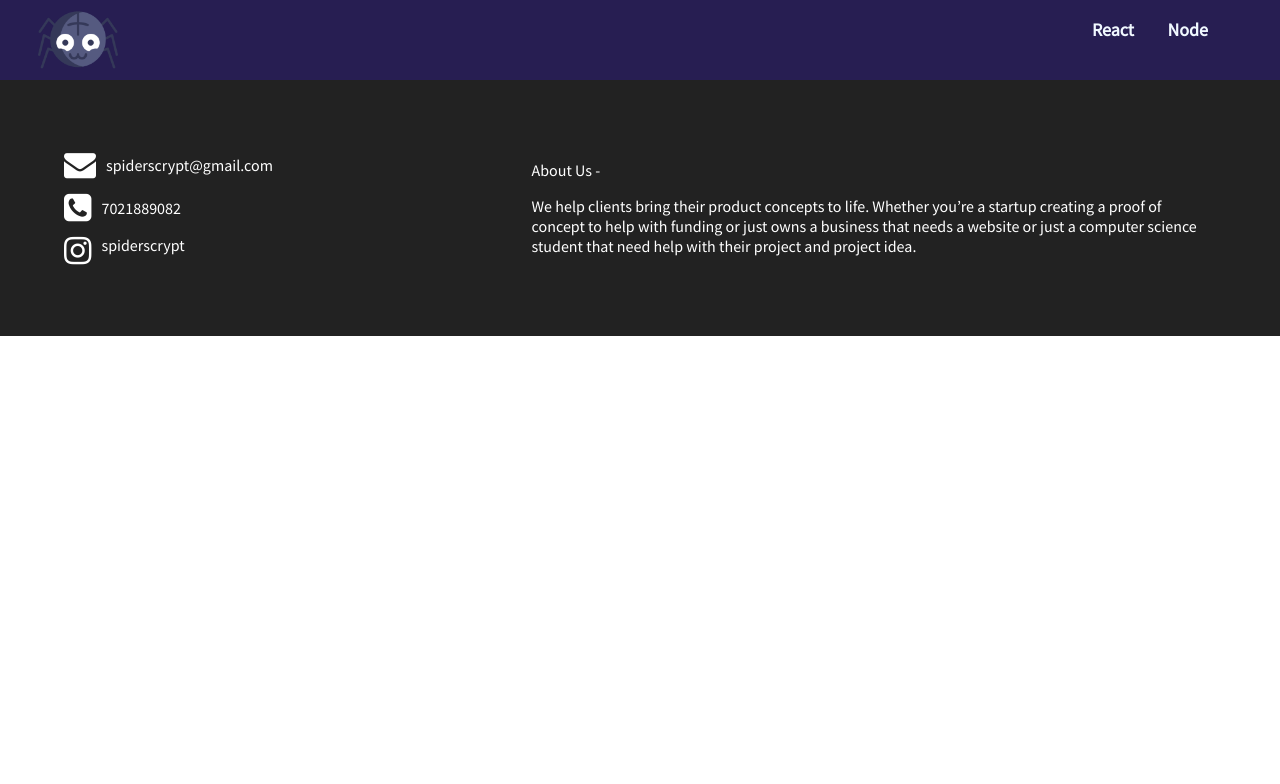
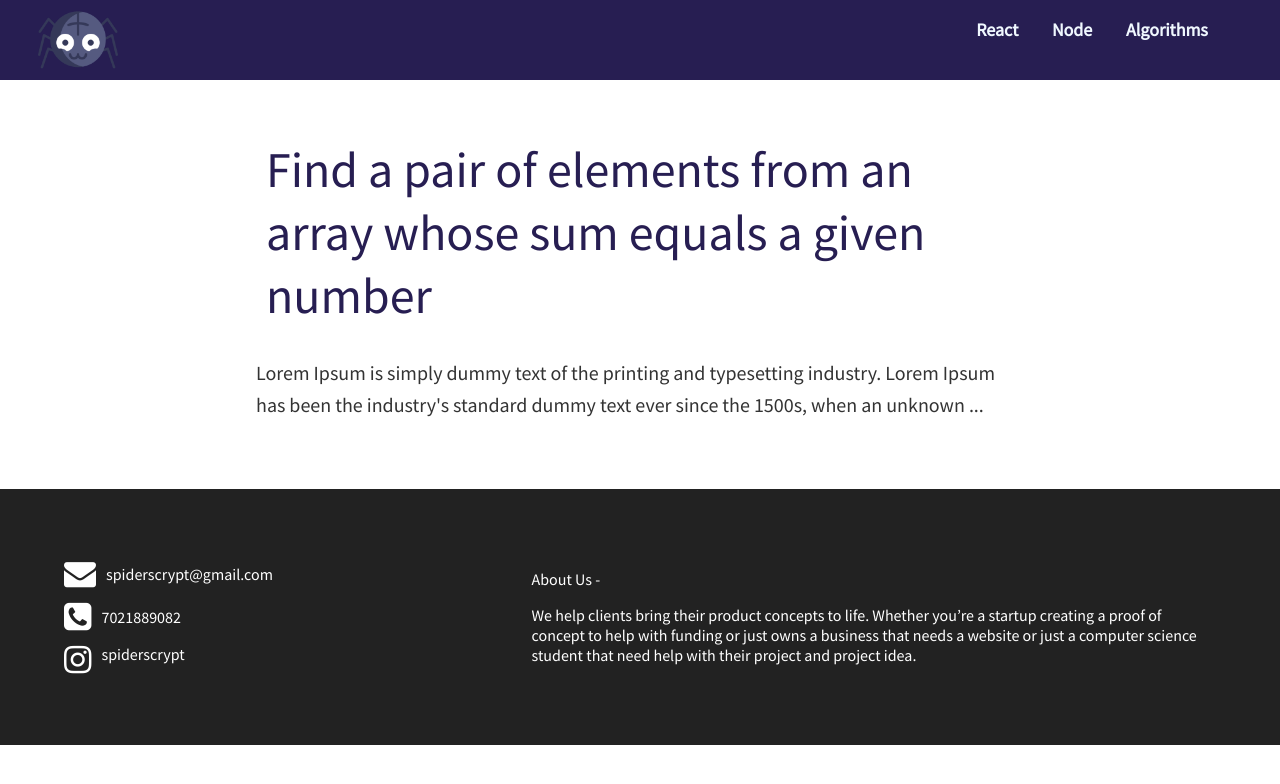
Before and after one commit to SpyderScrypt/sscryptsblog, a React (Create React App) app: page /algo in a window 1280 px wide. Shown: the top 784 px of the page. Built offline with nearby package versions, Linux system fonts and the light colour scheme.

Commit message:
Algo page and redirect alis

```diff
--- a/src/App.js
+++ b/src/App.js
@@ -7,6 +7,7 @@ import SinglePostContainer from "./components/SinglePostContainer/SinglePostCont
 import AllPostsList from "./components/AllPostsList/AllPostsList";
 import Footer from "./components/Footer/Footer";
 import NodePostsList from "./components/NodePostsList/NodePostsList";
+import AlgoPostsList from "./components/AlgoPostsList/AlgoPostsList";
 // import { createBrowserHistory } from "history";
 // const customHistory = createBrowserHistory();
 
@@ -20,6 +21,10 @@ class App extends Component {
       {
         title: "Node",
         link: "node"
+      },
+      {
+        title: "Algorithms",
+        link: "algo"
       }
       // {
       //   title: "Python",
@@ -40,6 +45,9 @@ class App extends Component {
 
           <Route path="/react" exact component={ReactPostList} />
           <Route path="/node" exact component={NodePostsList} />
+          <Route path="/algo" exact component={AlgoPostsList} />
+
+          <Route path="/algo/:slug" exact component={SinglePostContainer} />
           <Route path="/react/:slug" exact component={SinglePostContainer} />
           <Route path="/node/:slug" exact component={SinglePostContainer} />
           <Footer />
--- /dev/null
+++ b/src/components/AlgoPosts/algo001.js
@@ -0,0 +1,11 @@
+import React, { Component } from 'react'
+
+export default class algo001 extends Component {
+  render() {
+    return (
+      <div>
+        asdasd
+      </div>
+    )
+  }
+}
--- /dev/null
+++ b/src/components/AlgoPostsList/AlgoPostsList.js
@@ -0,0 +1,62 @@
+import React, { Component } from "react";
+import { Redirect } from "react-router-dom";
+
+import algoPostList from "../../jsonFiles/algoPosts.json";
+import "./stylesheet/AlgoPostsListStyle.css";
+
+export default class AlgoPostsList extends Component {
+  constructor(props) {
+    super(props);
+    this.state = {
+      redirect: false,
+      slug: null,
+      postDetails: null
+    };
+  }
+
+  redirectHandler = (e, slug, postDetails) => {
+    this.setState({
+      redirect: true,
+      slug: slug,
+      postDetails: postDetails
+    });
+  };
+
+  render() {
+    if (this.state.redirect) {
+      return (
+        <Redirect
+          push
+          to={{
+            pathname: `${process.env.PUBLIC_URL}/${this.state.slug}`,
+            state: { postDetails: this.state.postDetails }
+          }}
+        />
+      );
+    }
+
+    return (
+      <div className="reactPostList">
+        {algoPostList.map(post => {
+          let slug = post.slug;
+          let postDetails = post;
+
+          return (
+            <div key={post.id} className="postListContainer">
+              <p
+                // to={`${process.env.PUBLIC_URL}/react/${post.slug}`}
+                onClick={e => {
+                  this.redirectHandler(e, slug, postDetails);
+                }}
+                className="postTitle"
+              >
+                {post.title}
+              </p>
+              <p className="preText">{post.preText}</p>
+            </div>
+          );
+        })}
+      </div>
+    );
+  }
+}
--- /dev/null
+++ b/src/components/AlgoPostsList/stylesheet/AlgoPostsListStyle.css
@@ -0,0 +1,32 @@
+.reactPostList {
+    font-family: "Source Sans Pro", sans-serif;
+    display: flex;
+    flex-direction: column;
+    align-items: center;
+    margin-bottom: 3rem;
+    margin-top: 3rem;
+  }
+
+  .postTitle {
+    font-size: 50px;
+    color: #271e52;
+    margin: 10px;
+    cursor: pointer;
+  }
+
+  .postTitle:hover {
+    text-decoration: underline;
+  }
+
+  .preText {
+    font-size: 20px;
+    color: #333;
+    line-height: 1.6em;
+  }
+
+  .postListContainer {
+    width: 60%;
+    display: flex;
+    flex-direction: column;
+    text-align: left;
+  }
--- a/src/components/NodePosts/node001.js
+++ b/src/components/NodePosts/node001.js
@@ -27,6 +27,7 @@ export default class node001 extends Component {
         </div>
         <p className="seperator1">...</p>
         <p className="content1">
+          <br />
           Step 1 →
           <br />
           First lets make a server using node and express to serve a pdf file.
@@ -44,6 +45,7 @@ export default class node001 extends Component {
         </p>
 
         <p className="content1">
+          <br />
           Step 2 →
           <br />
           Create a folder called public and inside that folder put a pdf file
@@ -52,6 +54,7 @@ export default class node001 extends Component {
         </p>
 
         <p className="content1">
+          <br />
           Step 3 →
           <br />
           Then open previously created app.js file and put below content in it
@@ -86,6 +89,7 @@ app.listen(port, () => {
           <br />
           node app.js
           <br />
+          <br />
           Step 4 →
           <br />
           Now let's create our react end of the app
@@ -97,13 +101,12 @@ app.listen(port, () => {
           (You can run this command inside server folder or outside server
           folder)
           <br />
-          Step 4 →
-          <br />
           Lets install package axios (Below this tutorial there is fetch
           implementation of the same)
           <br />
           npm i axois
           <br />
+          <br/>
           Step 5 →
           <br />
           Inside client folder →src →App.js
--- /dev/null
+++ b/src/jsonFiles/algoPosts.json
@@ -0,0 +1,12 @@
+[
+  {
+    "id": "algo001",
+    "type": "node",
+    "title": "Find a pair of elements from an array whose sum equals a given number",
+    "tags": ["javascript", "python", "algorithm"],
+    "preText": "Lorem Ipsum is simply dummy text of the printing and typesetting industry. Lorem Ipsum has been the industry's standard dummy text ever since the 1500s, when an unknown ...",
+    "date": "January 14, 2018",
+    "slug": "algo/algo001",
+    "path": "AlgoPosts/algo001"
+  }
+]
```
Also changed, not shown: 1 other file (tests, documents, lock files or other folders).
